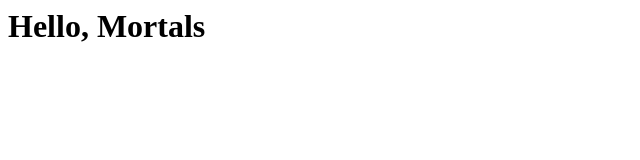
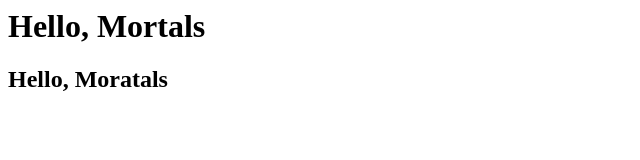
Before and after one commit to RogueAerospaceWebsiteTesting/RogueAerospaceWebsiteTesting.github.io, a plain HTML site: page index.html in a window 1280 px wide. Shown: the whole page, without its empty margins (0-640 px from the left). Drawn offline with Linux system fonts and the light colour scheme.

Commit message:
Testing testing 123

```diff
--- a/index.html
+++ b/index.html
@@ -1 +1,3 @@
 <h1>Hello, Mortals </h1>
+
+<h2>Hello, Moratals</h2>
```
